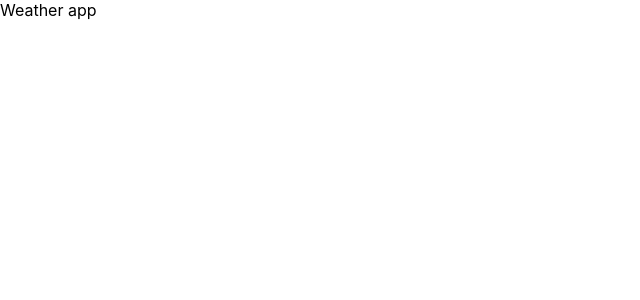
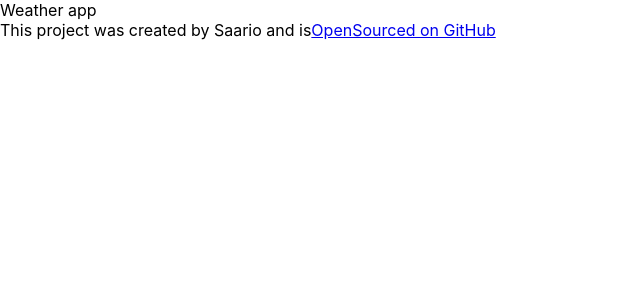
Before and after one commit to Saario91/react-weather-project, a React (Create React App) app: page / in a window 1280 px wide. Shown: the top 300 px of the page, without its empty margins (0-640 px from the left). Built offline with nearby package versions, Linux system fonts and the light colour scheme.

Commit message:
Added github repository URL

```diff
--- a/src/App.js
+++ b/src/App.js
@@ -4,6 +4,10 @@ export default function App() {
   return (
     <div className="App">
       Weather app
+      <footer>This project was created by Saario and is
+      <a href='https://github.com/Saario91/react-weather-project' target="_blank">
+        OpenSourced on GitHub</a>
+      </footer>
     </div>
   );
 }
```
